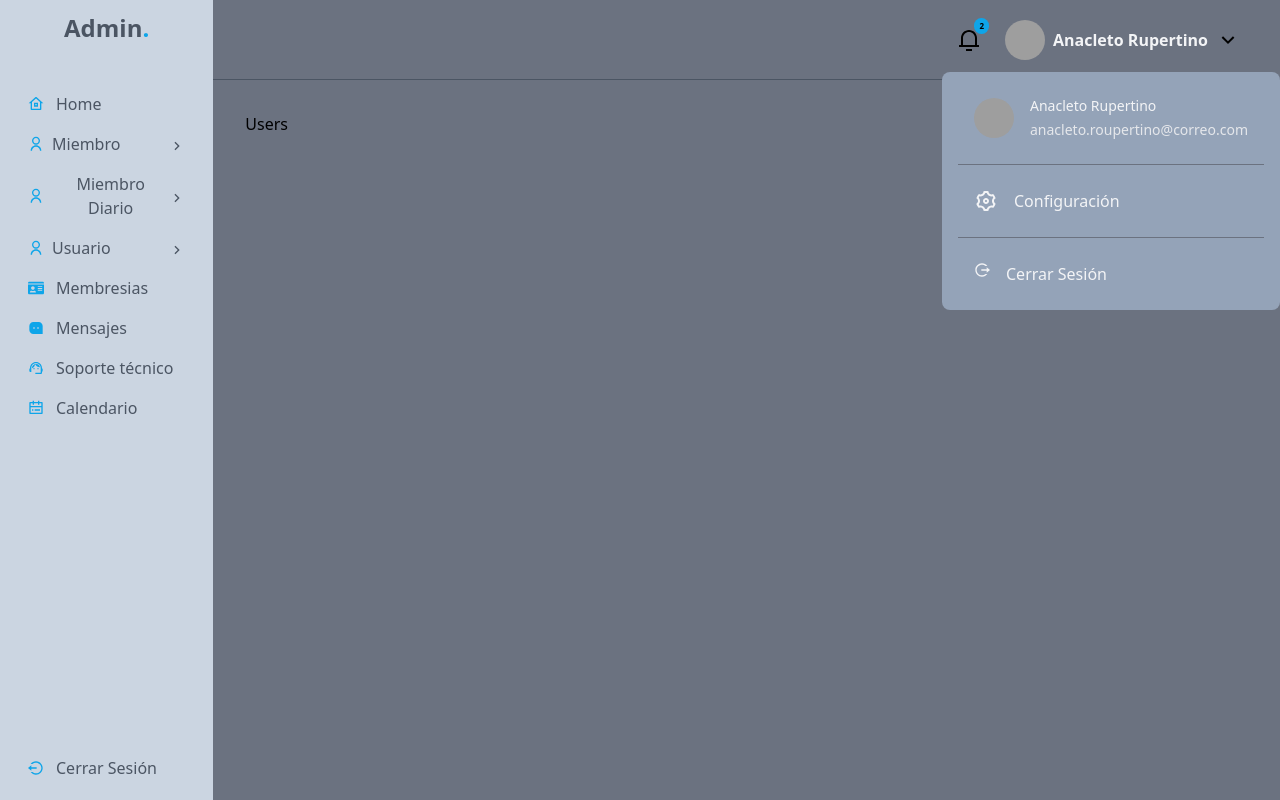
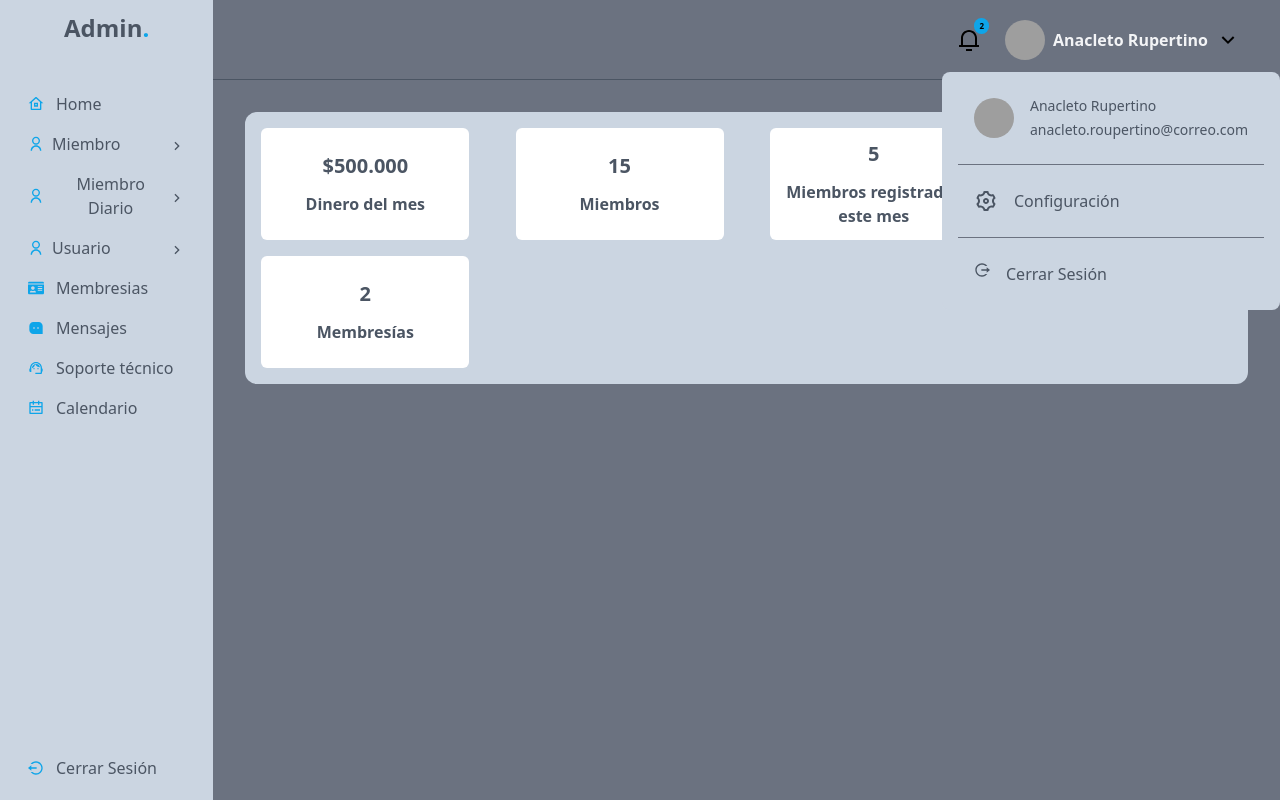
Before and after one commit to Olozano1194/GimnasioReactDjango, a React (Vite) app in the folder gimnasioReact/: page /dashboard in a window 1280 px wide. Both pictures are taken after a click on the button "Anacleto Rupertino". Built offline with nearby package versions, Linux system fonts and the light colour scheme; grey boxes are pictures that could not be loaded.

Commit message:
Se creo el componente Home con sus respectivos estilos, tambien se le hicieron pequeñas a los componentes NavHeader y Sdebar

```diff
--- a/gimnasioReact/src/component/SideBar.jsx
+++ b/gimnasioReact/src/component/SideBar.jsx
@@ -26,7 +26,6 @@ function SideBar() {
             [submenu]: !prevState[submenu],
         }));
     };
-
 
     return (
         <>
--- a/gimnasioReact/src/component/headerNav/NavHeader.jsx
+++ b/gimnasioReact/src/component/headerNav/NavHeader.jsx
@@ -17,53 +17,53 @@ function NavHeader() {
                         <RiNotification3Line className="text-2xl" />
                         <span className="absolute -top-0.5 right-0 bg-sky-500 py-0.5 px-[5px] box-content text-black rounded-full text-[8px] font-bold">2</span>
                     </MenuButton>
-                    <MenuItems anchor='bottom end' className='bg-slate-400 mt-1 p-4 rounded-lg'>
-                        <h1 className="text-gray-100 text-center font-medium">Notificaciones</h1>
+                    <MenuItems anchor='bottom end' className='bg-secondary mt-1 p-4 rounded-lg'>
+                        <h1 className="text-dark text-center font-medium">Notificaciones</h1>
                         <hr className="my-6 border-gray-500" />
-                        <MenuItem className='p-0 hover:bg-slate-500'>
+                        <MenuItem className='p-0 hover:bg-slate-200'>
                             <Link to="/notifications"
-                                className="flex flex-1 items-center gap-x-2 py-2 px-4 hover:bg-slate-900 transition-colors rounded-lg text-gray-100">
+                                className="flex flex-1 items-center gap-x-2 py-2 px-4 hover:bg-slate-200 transition-colors rounded-lg text-dark">
                                 <img src="https://img.freepik.com/foto-gratis/feliz-optimista-guapo-gerente-ventas-latina-apuntando-lado-mirando-camara_1262-12679.jpg" alt="" className="w-8 h-8 object-cover rounded-full" />
                                 <div className="text-sm flex flex-col">
                                     <div className="flex items-center justify-between gap-2">
                                         <span>Fulanito de Tal</span> <span className="text-[11px]">2/07/2024</span>
                                     </div>
-                                    <p className="text-gray-200">Lorem ipsum dolor sit amet...</p>
+                                    <p className="text-dark">Lorem ipsum dolor sit amet...</p>
 
                                 </div>
                             </Link>
                         </MenuItem>
                         <hr className="my-6 border-gray-500" />
-                        <MenuItem className='p-0 hover:bg-slate-500'>
+                        <MenuItem className='p-0 hover:bg-slate-200'>
                             <Link to="/notifications"
-                                className="flex flex-1 items-center gap-x-2 py-2 px-4 hover:bg-slate-900 transition-colors rounded-lg text-gray-100">
+                                className="flex flex-1 items-center gap-x-2 py-2 px-4 hover:bg-slate-200 transition-colors rounded-lg text-dark">
                                 <RiThumbUpLine className="p-2 bg-blue-100 text-blue-700 box-content rounded-full" />
                                 <div className="text-sm flex flex-col">
                                     <div className="flex items-center justify-between gap-2">
                                         <span>Nuevo Like</span> <span className="text-[11px]">2/07/2024</span>
                                     </div>
-                                    <p className="text-gray-200">A Fulanito le gusta tu publ...</p>
+                                    <p className="text-dark">A Fulanito le gusta tu publ...</p>
 
                                 </div>
                             </Link>
                         </MenuItem>
                         <hr className="my-6 border-gray-500" />
-                        <MenuItem className='p-0 hover:bg-slate-500'>
+                        <MenuItem className='p-0 hover:bg-slate-200'>
                             <Link to="/notifications"
-                                className="flex items-center gap-x-2 py-2 px-4 hover:bg-slate-900 transition-colors rounded-lg text-gray-100">
+                                className="flex items-center gap-x-2 py-2 px-4 hover:bg-slate-200 transition-colors rounded-lg text-dark">
                                 <RiChat3Line className="p-2 bg-yellow-100 text-yellow-500 box-content rounded-full" />
                                 <div className="text-sm flex flex-col">
                                     <div className="flex items-center justify-between gap-2">
                                         <span>Nuevo Comentario</span> <span className="text-[11px]">2/07/2024</span>
                                     </div>
-                                    <p className="text-gray-200">Fulanito ha comentado tu ta...</p>
+                                    <p className="text-dark">Fulanito ha comentado tu ta...</p>
 
                                 </div>
                             </Link>
                         </MenuItem>
-                        <hr className="my-6 border-gray-500" />
-                        <MenuItem className='p-0 hover:bg-slate-500 flex justify-center cursor-default'>
-                        <Link to="/" className="text-gray-100 text-base hover:text-sky-700 transition-colors" >
+                        <hr className="my-6 border-gray-200" />
+                        <MenuItem className='p-0 hover:bg-slate-200 flex justify-center cursor-default'>
+                        <Link to="/" className="text-dark text-base hover:text-sky-700 transition-colors" >
                             Todas las notificaciones
                         </Link>
                         </MenuItem>
@@ -80,16 +80,16 @@ function NavHeader() {
                         <span className="text-gray-100 font-semibold">Anacleto Rupertino</span>
                         <RiArrowDownSLine className="text-2xl" />
                     </MenuButton>
-                    <MenuItems anchor='bottom' className='bg-slate-400 mt-1 p-4 rounded-lg'>
+                    <MenuItems anchor='bottom' className='bg-secondary mt-1 p-4 rounded-lg'>
                         <MenuItem className='p-0 hover:bg-gray-500'>
-                            <Link to='/dashboard/profile' className="rounded-lg transition-colors text-gray-100 hover:bg-gray-900 flex items-center gap-x-4 py-2 px-4">
+                            <Link to='/dashboard/profile' className="rounded-lg transition-colors text-dark hover:bg-gray-200 flex items-center gap-x-4 py-2 px-4">
                                 <img
                                     src="https://img.freepik.com/foto-gratis/feliz-optimista-guapo-gerente-ventas-latina-apuntando-lado-mirando-camara_1262-12679.jpg" alt="img-user"
                                     className="w-10 h-10 object-cover rounded-full"
                                 />
                                 <div className="flex flex-col gap-1 text-sm">
-                                    <span className="text-gray-100 text-sm">Anacleto Rupertino</span>
-                                    <span className="text-gray-200 text-xm">anacleto.roupertino@correo.com</span>
+                                    <span className="text-dark text-sm">Anacleto Rupertino</span>
+                                    <span className="text-dark text-xm">anacleto.roupertino@correo.com</span>
                                 </div>
                             </Link>
 
@@ -97,7 +97,7 @@ function NavHeader() {
                         <hr className="my-4 border-gray-500" />
 
                         <MenuItem className='p-0 hover:bg-gray-500'>
-                            <Link to='/configuration' className="rounded-lg transition-colors text-gray-100 hover:bg-gray-900 flex items-center gap-x-4 py-2 px-4 flex-1">
+                            <Link to='/configuration' className="rounded-lg transition-colors text-dark hover:bg-gray-200 flex items-center gap-x-4 py-2 px-4 flex-1">
                             <RiSettings3Line className="text-2xl" />
                             Configuración
 
@@ -109,7 +109,7 @@ function NavHeader() {
                         <MenuItem className='p-0 hover:bg-gray-500'>
                             <Link
 
-                                className="rounded-lg transition-colors text-gray-100 hover:bg-gray-900 flex items-centerr gap-x-4 py-2 px-4 flex-1">
+                                className="rounded-lg transition-colors text-dark hover:bg-gray-200 flex items-centerr gap-x-4 py-2 px-4 flex-1">
                             <RiLogoutCircleRLine />
                             Cerrar Sesión
 
--- a/gimnasioReact/src/index.css
+++ b/gimnasioReact/src/index.css
@@ -12,3 +12,13 @@
     }
 
 }
+
+/* Cards */
+.cards {
+    @media (min-width: 600px) {
+        flex-direction: row;
+        justify-content: space-between;
+        flex-wrap: wrap;
+
+    }
+}
--- a/gimnasioReact/src/pages/admin/Home.jsx
+++ b/gimnasioReact/src/pages/admin/Home.jsx
@@ -5,9 +5,36 @@ function Home() {
     const [users, setUsers] = useState([]);
 
     return (
-        <main>
-            <h1>Users</h1>
+        <>
+            <main className="cards bg-secondary w-full flex flex-col justify-center items-center gap-y-4 p-4 rounded-xl">
+                {/* dinero del mes */}
+                <div className="bg-white flex flex-col justify-center items-center p-4 w-52 h-28 rounded-md">
+                    <h2 className="text-xl text-dark font-bold pb-3">$500.000</h2>
+                    <p className="text-base text-dark font-semibold">Dinero del mes</p>
+                </div>
+                {/* Miembros del gym */}
+                <div className="bg-white flex flex-col justify-center items-center p-4 w-52 h-28 rounded-md">
+                    <h2 className="text-xl text-dark font-bold pb-3">15</h2>
+                    <p className="text-base text-dark font-semibold">Miembros</p>
+                </div>
+                {/* miembros registrados este mes */}
+                <div className="bg-white flex flex-col justify-center items-center p-4 w-52 h-28 rounded-md">
+                    <h2 className="text-xl text-dark font-bold pb-3">5</h2>
+                    <p className="text-base text-dark font-semibold text-center">Miembros registrados este mes</p>
+                </div>
+                {/* Dinero Total */}
+                <div className="bg-white flex flex-col justify-center items-center p-4 w-52 h-28 rounded-md">
+                    <h2 className="text-xl text-dark font-bold pb-3">$800.000</h2>
+                    <p className="text-base text-dark font-semibold">Dinero Total</p>
+                </div>
+                {/* Membresias */}
+                <div className="bg-white flex flex-col justify-center items-center p-4 w-52 h-28 rounded-md">
+                    <h2 className="text-xl text-dark font-bold pb-3">2</h2>
+                    <p className="text-base text-dark font-semibold">Membresías</p>
+                </div>
         </main>
+        </>
+
     )
 
 };
```
